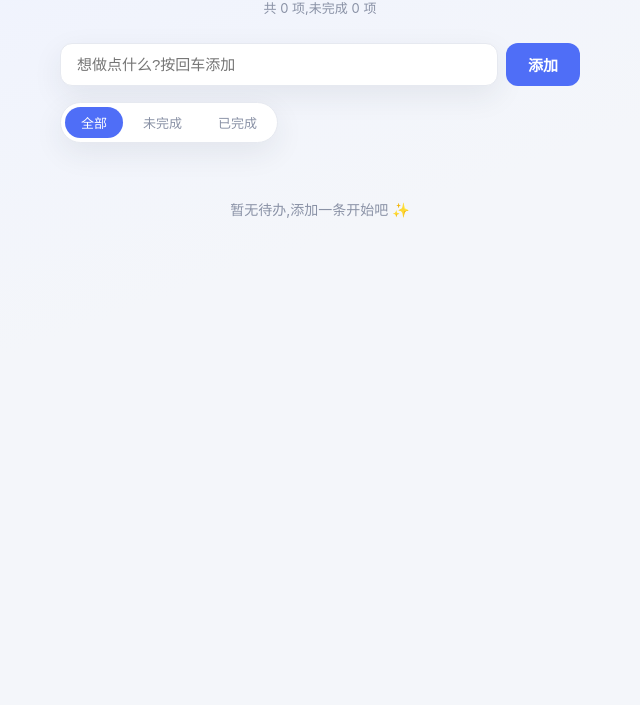
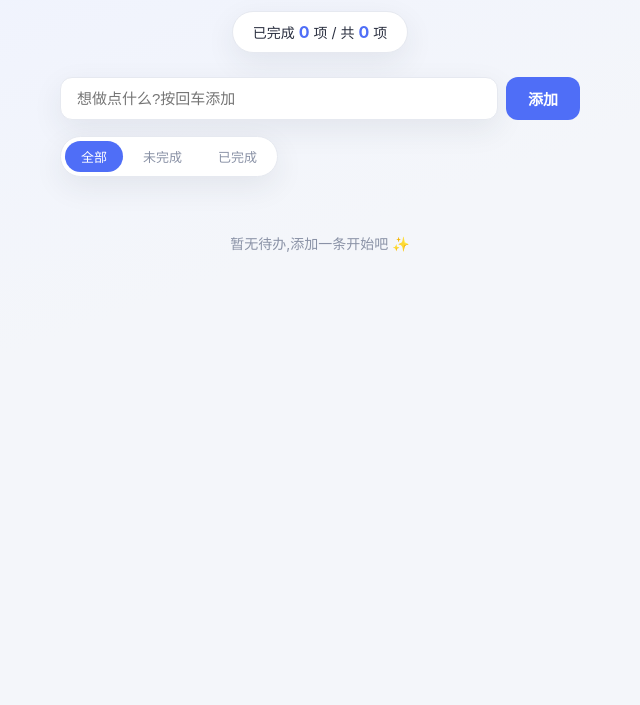
Before and after one commit to jackycchen/todo-web-app, a plain HTML site: page index.html in a window 1280 px wide. Shown: the part 95-800 px from the top of the page, without its empty margins (320-960 px from the left). Drawn offline with Linux system fonts and the light colour scheme.

Commit message:
feat: 顶部新增待办统计条
- 页面顶部显示"已完成 X 项 / 共 Y 项"实时统计
- 添加/勾选/删除后自动刷新统计数字
- 统计条样式与现有卡片、筛选胶囊 UI 保持一致

Co-Authored-By: Claude Code <noreply@anthropic.com>

```diff
--- a/index.html
+++ b/index.html
@@ -10,7 +10,11 @@
   <main class="app">
     <header class="app-header">
       <h1>待办清单</h1>
-      <p class="app-subtitle" id="summary">共 0 项,未完成 0 项</p>
+      <div class="stats-bar" role="status" aria-live="polite">
+        <span class="stats-text">
+          已完成 <strong id="stats-completed">0</strong> 项 / 共 <strong id="stats-total">0</strong> 项
+        </span>
+      </div>
     </header>
 
     <form id="todo-form" class="todo-form" autocomplete="off">
--- a/style.css
+++ b/style.css
@@ -44,10 +44,25 @@ body {
   letter-spacing: 1px;
 }
 
-.app-subtitle {
-  margin-top: 4px;
-  font-size: 13px;
-  color: var(--text-muted);
+/* 统计条 */
+.stats-bar {
+  display: inline-flex;
+  align-items: center;
+  gap: 6px;
+  margin-top: 16px;
+  padding: 8px 20px;
+  font-size: 14px;
+  color: var(--text);
+  background: var(--card-bg);
+  border: 1px solid var(--border);
+  border-radius: 999px;
+  box-shadow: var(--shadow);
+}
+
+.stats-text strong {
+  font-size: 16px;
+  font-weight: 700;
+  color: var(--primary);
 }
 
 /* 输入区 */
--- a/todo.js
+++ b/todo.js
@@ -16,7 +16,8 @@
   var form = document.getElementById("todo-form");
   var input = document.getElementById("todo-input");
   var list = document.getElementById("todo-list");
-  var summary = document.getElementById("summary");
+  var statsCompleted = document.getElementById("stats-completed");
+  var statsTotal = document.getElementById("stats-total");
   var emptyState = document.getElementById("empty-state");
   var filterButtons = document.querySelectorAll(".filter-btn");
 
@@ -90,8 +91,9 @@
   }
 
   function renderSummary() {
-    var activeCount = todos.filter(function (t) { return !t.completed; }).length;
-    summary.textContent = "共 " + todos.length + " 项,未完成 " + activeCount + " 项";
+    var completedCount = todos.filter(function (t) { return t.completed; }).length;
+    statsCompleted.textContent = completedCount;
+    statsTotal.textContent = todos.length;
     emptyState.hidden = todos.length !== 0;
   }
 
```
